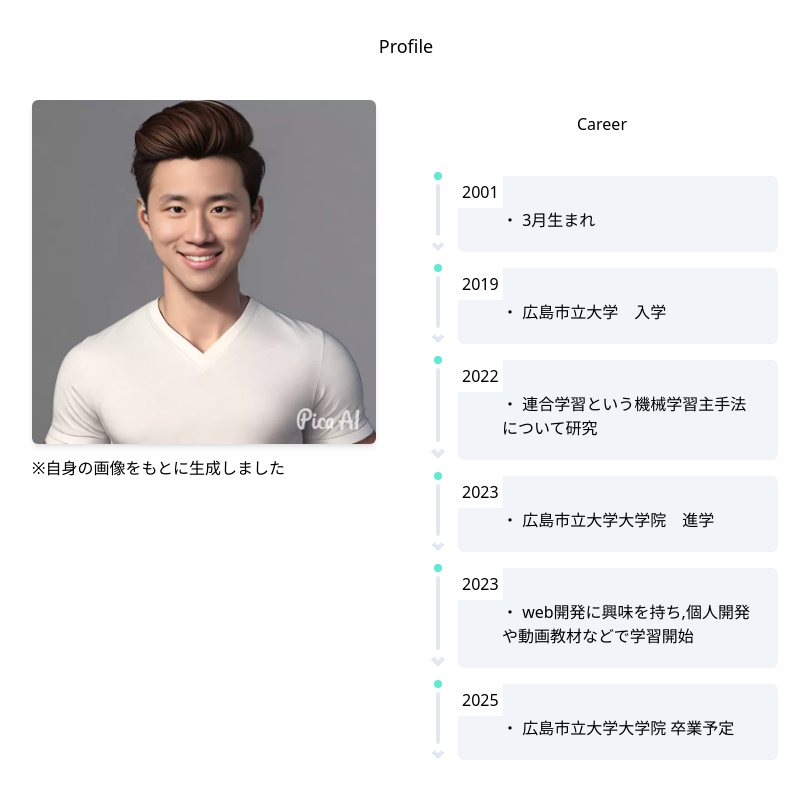
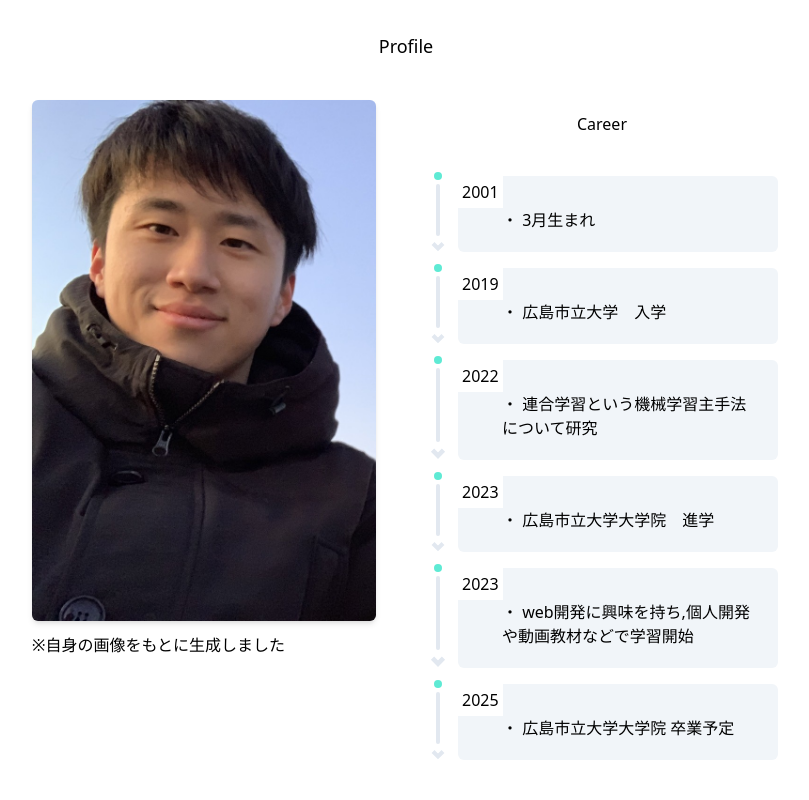
Before and after one commit to ASpooky/personal-portfolio, a Next.js app: page / in a window 1280 px wide. Shown: the top 800 px of the page, without its empty margins (234-1043 px from the left). Built offline with nearby package versions, Linux system fonts and the light colour scheme; no server answers.

Commit message:
change photo

```diff
--- a/src/app/component/Career.tsx
+++ b/src/app/component/Career.tsx
@@ -34,7 +34,7 @@ export const Career = () => {
       <h3 className="pt-8 pb-5 text-lg">Profile</h3>
       <div className="grid grid-cols-1 md:grid-cols-2 gap-5">
         <div className="p-5 w-96 ml-1">
-          <img src="myPhoto.png" alt="" className="shadow-md rounded-md" />
+          <img src="myPhoto.jpg" alt="" className="shadow-md rounded-md" />
           <p className="pt-3">※自身の画像をもとに生成しました</p>
         </div>
         <div className="flex flex-col justify-center items-center mr-4">
```
Also changed, not shown: public/myPhoto.jpg (added).
